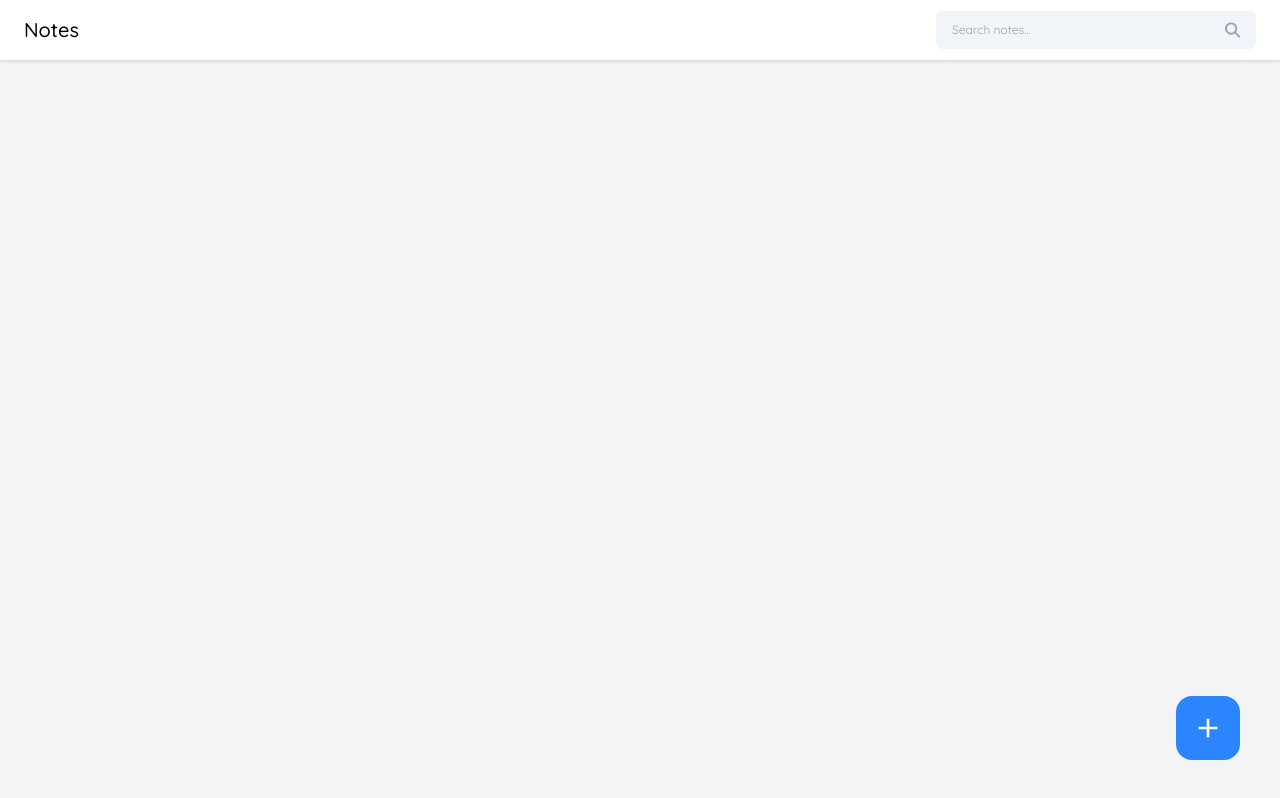
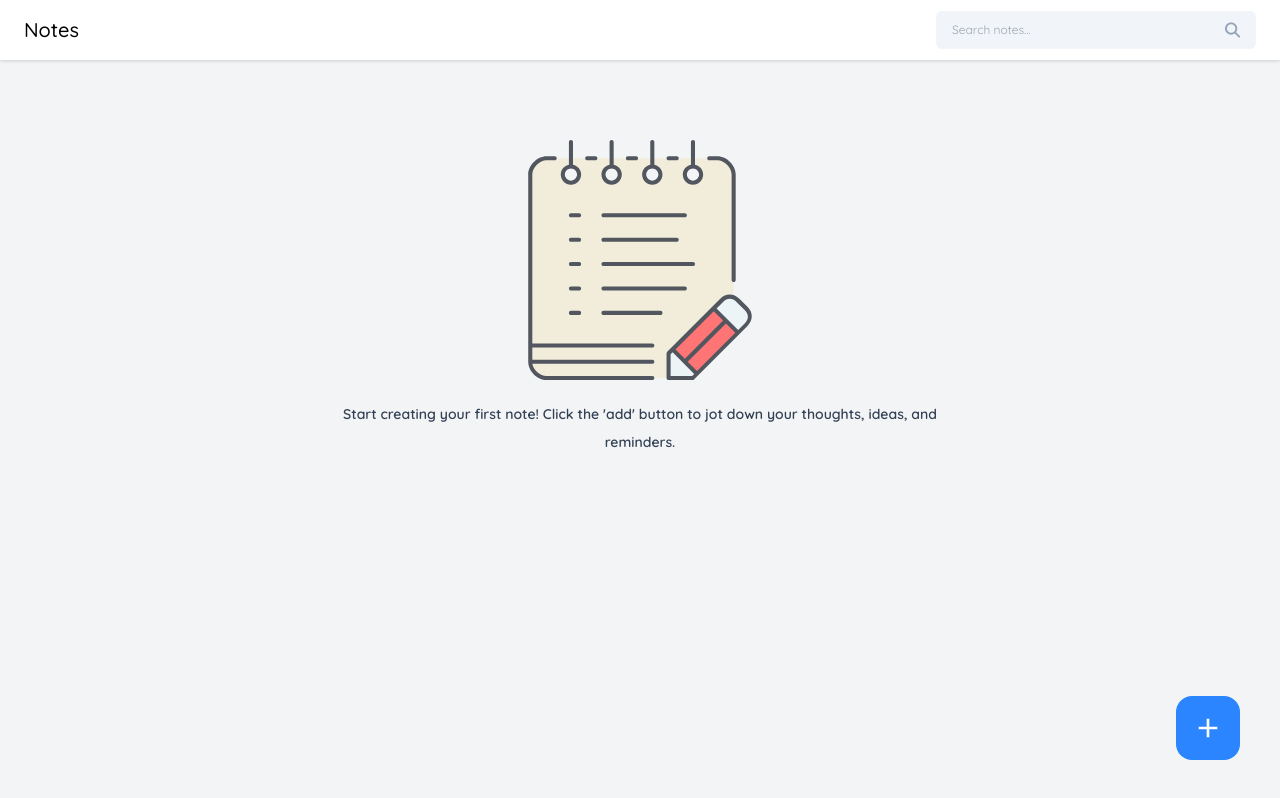
Before and after one commit to quatabenho/mern-stack-notes-app, a React (Vite) app in the folder frontend/mern-stack-notes-app/: page /dashboard in a window 1280 px wide. Built offline with nearby package versions, Linux system fonts and the light colour scheme; no server answers.

Commit message:
create empty page

```diff
--- /dev/null
+++ b/frontend/mern-stack-notes-app/src/components/EmptyCard/EmptyCard.jsx
@@ -0,0 +1,14 @@
+import React from 'react'
+
+const EmptyCard = ({ imgSrc, message}) => {
+  return (
+    <div className='flex flex-col items-center justify-center mt-20'>
+        <img src={imgSrc} alt="Empty notes" className='w-60' />
+        <p className='w-1/2 text-sm font-semibold text-slate-700 text-center leading-7 mt-5'>
+            {message}
+        </p>
+    </div>
+  )
+}
+
+export default EmptyCard
--- a/frontend/mern-stack-notes-app/src/pages/Home/Home.jsx
+++ b/frontend/mern-stack-notes-app/src/pages/Home/Home.jsx
@@ -7,6 +7,8 @@ import Modal from 'react-modal'
 import { useNavigate } from 'react-router-dom'
 import axiosInstance from '../../utils/axiosInstance'
 import ToastMessage from '../../components/ToastMessage/ToastMessage'
+import EmptyCard from '../../components/EmptyCard/EmptyCard'
+import AddNotesImg from '../../../src/assets/addnote.svg'
 const Home = () => {
 
   const [openAddEditModal, setOpenAddEditModal] = React.useState({
@@ -113,6 +115,7 @@ const Home = () => {
       <Navbar userInfo={userInfo}/>
 
         <div className='container mx-auto'>
+        {allNotes.length > 0 ? (
           <div className='grid grid-cols-3 gap-4 mt-8'>
             {allNotes.map((item, index) => (
               < NoteCard
@@ -127,8 +130,11 @@ const Home = () => {
               onPinNote={() => updateIsPinned(item)}
             />
           ))}
-
           </div>
+          ):(
+          <EmptyCard
+            imgSrc={AddNotesImg}
+            message={`Start creating your first note! Click the 'add' button to jot down your thoughts, ideas, and reminders.`}/>)}
         </div>
 
         <button className='w-16 h-16 flex items-center justify-center rounded-2xl bg-primary hover:bg-blue-600 absolute right-10 bottom-10'
```
Also changed, not shown: frontend/mern-stack-notes-app/src/assets/addnote.svg (added).
